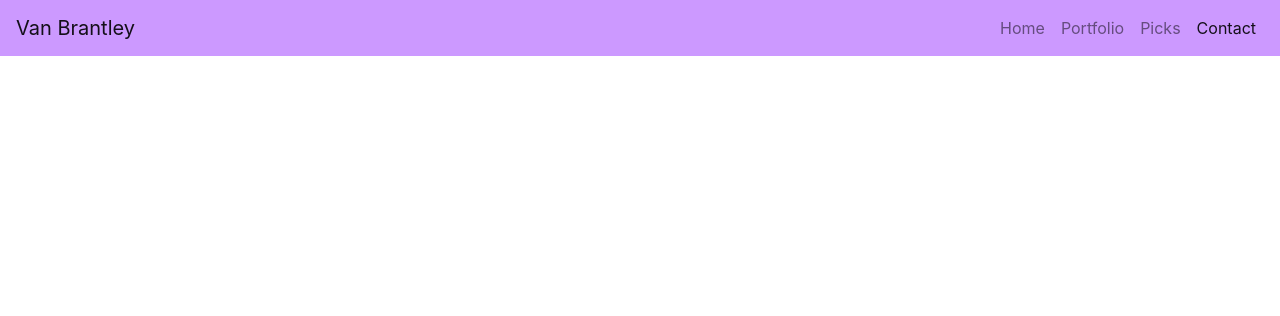
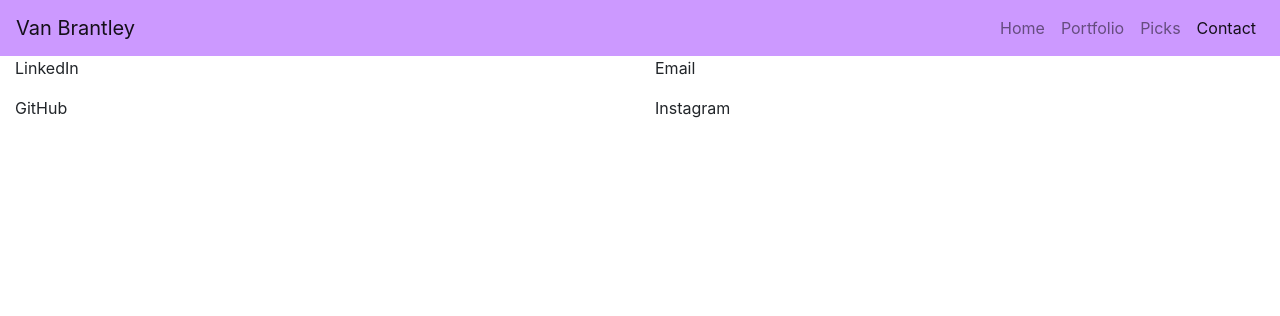
Before and after one commit to vbrantley/personal-site, a Flask app: page /contact in a window 1280 px wide. Shown: the top 316 px of the page. Run offline with Flask 2, Linux system fonts and the light colour scheme; parts of the project's set-up code (start-up, migrations or seed data) failed here and were passed over; some libraries are stand-ins or nearby versions.

Commit message:
adding bootstrap gridding

```diff
--- a/static/styles.css
+++ b/static/styles.css
@@ -10,7 +10,8 @@ html, body {
 }
 
 #top {
-   background-color: #cc99ff;
+   background-color: #99c2ff;
+   /* #cc99ff (light purp) */
 
 }
 
--- a/templates/contact.html
+++ b/templates/contact.html
@@ -11,7 +11,11 @@
       <link rel="shortcut icon" href="{{url_for('static', filename='favicon.ico')}}" />
    </head>
    <body>
-      <nav class="navbar navbar-light navbar-expand-lg" style="background-color: #cc99ff;">
+
+      <div class="container-fluid">
+         <div class="row">
+
+            <nav class="navbar navbar-light navbar-expand-lg" style="background-color: #cc99ff; width:100%;">
 
                <a class="navbar-brand" href="#">Van Brantley</a>
                <button class="navbar-toggler" type="button" data-toggle="collapse" data-target="#navbarText" aria-controls="navbarText" aria-expanded="false" aria-label="Toggle navigation">
@@ -36,5 +40,30 @@
                </div>
 
             </nav>
+         </div>
+
+         <div class="row">
+            <div class="col-md-6 col-xs-12">
+               <p>LinkedIn</p>
+            </div>
+            <div class="col-md-6 col-xs-12">
+               <p>Email</p>
+            </div>
+         </div>
+
+         <div class="row">
+            <div class="col-md-6 col-xs-12">
+               <p>GitHub</p>
+            </div>
+            <div class="col-md-6 col-xs-12">
+               <p>Instagram</p>
+            </div>
+         </div>
+
+
+
+      </div>
+
+
    </body>
 </html>
--- a/templates/home.html
+++ b/templates/home.html
@@ -12,7 +12,7 @@
    </head>
    <body>
 
-         <nav class="navbar navbar-light navbar-expand-lg" style="background-color: #cc99ff;">
+         <nav class="navbar navbar-light navbar-expand-lg" style="background-color: #99c2ff;">
 
             <a class="navbar-brand" href="#">Van Brantley</a>
             <button class="navbar-toggler" type="button" data-toggle="collapse" data-target="#navbarText" aria-controls="navbarText" aria-expanded="false" aria-label="Toggle navigation">
```
Also changed, not shown: templates/picks.html (+7 -1 lines), templates/portfolio.html (+7 -1 lines). Lines whose indentation alone changed are shown as unchanged.
